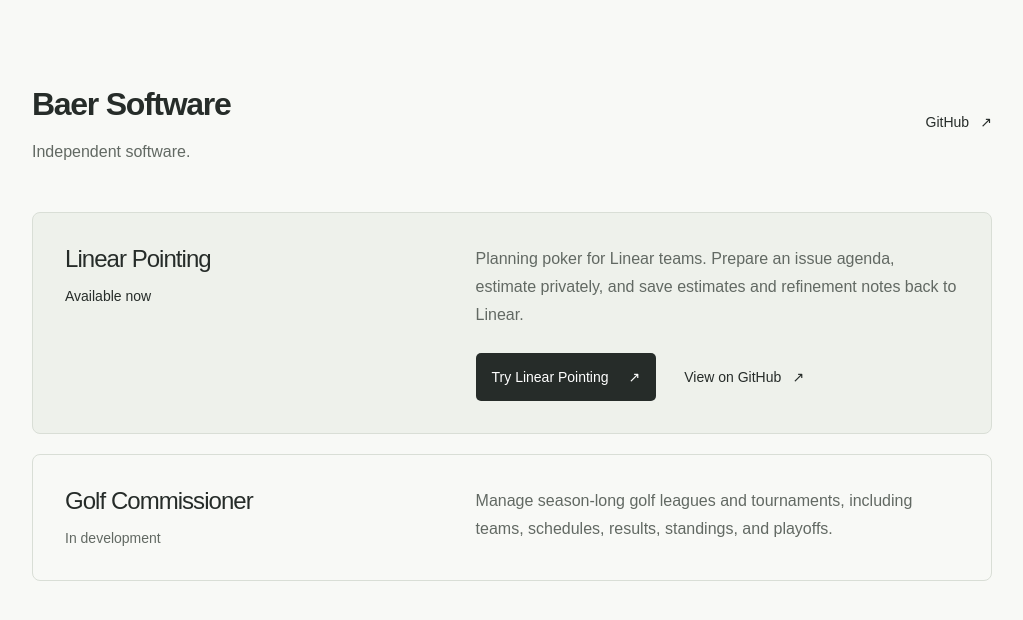
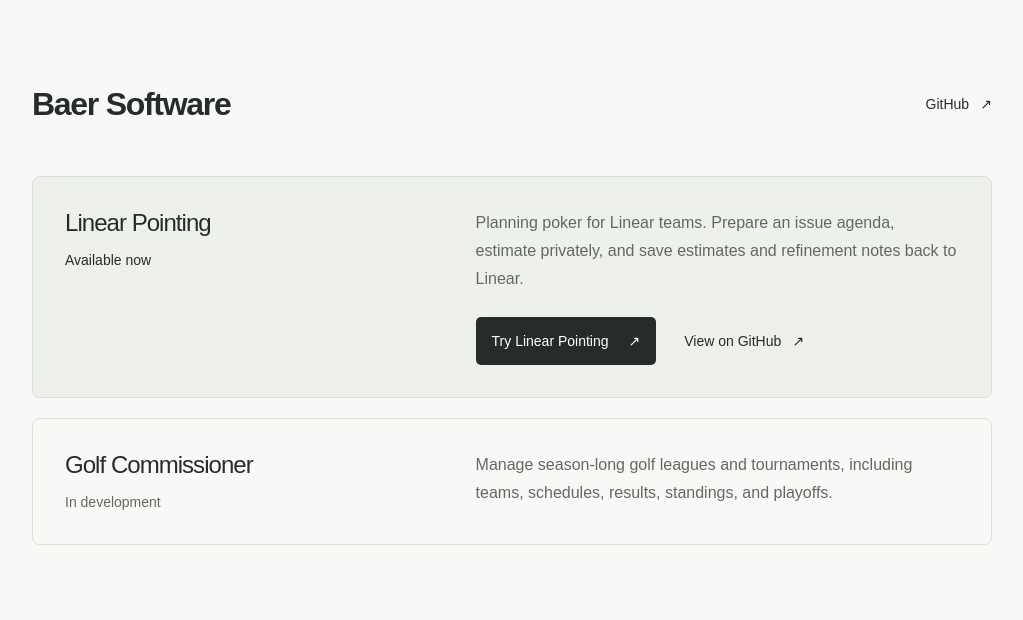
Before and after one commit to jcb79107/baer-software, a Next.js app: page / in a window 1280 px wide. Shown: the top 620 px of the page, without its empty margins (128-1151 px from the left). Built offline with nearby package versions, Linux system fonts and the light colour scheme.

Commit message:
Remove header tagline

```diff
--- a/src/app/page.tsx
+++ b/src/app/page.tsx
@@ -7,7 +7,6 @@
       <header className="site-header">
         <div>
           <h1 className="wordmark">Baer Software</h1>
-          <p className="mt-3 text-muted">Independent software.</p>
         </div>
         <a className="text-link" href="https://github.com/jcb79107">
           GitHub <span aria-hidden="true">↗</span>
```
